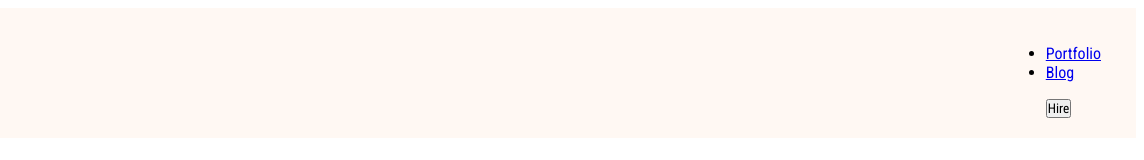
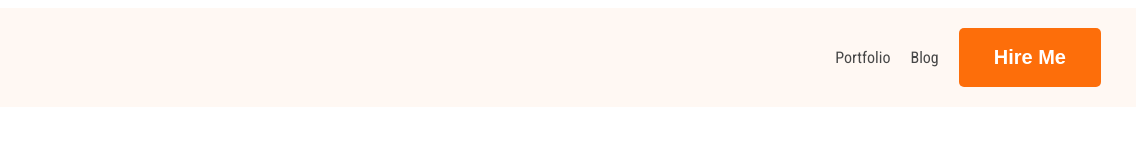
Before and after one commit to sabermahmud/first-portfpolio, a plain HTML site: page index.html in a window 1280 px wide. Shown: the full height of the page, 136-1280 px from the left. Drawn offline with Linux system fonts and the light colour scheme.

Commit message:
navbar completed

```diff
--- a/index.html
+++ b/index.html
@@ -15,15 +15,15 @@
     <header>
         <!------------ navebar Section start ---------->
         <nav>
-            <div class="logo">
-                <a href="#">Ma<span class="inside-logo">r</span>y</a>
+            <div class="logo-section">
+                <a href="#" class="logo">Ma<span class="inside-logo">r</span>y</a>
             </div>
             <div class="navigation">
                 <ul>
                     <li><a href="#">Portfolio</a></li>
                     <li><a href="#">Blog</a></li>
                 </ul>
-                <a href="#"><button>Hire</button></a>
+                <a href="#"><button class="btn">Hire Me</button></a>
             </div>
         </nav>
         <!--////////// navebar section end //////////-->
--- a/styles/style.css
+++ b/styles/style.css
@@ -1,9 +1,15 @@
 * {
     margine: 0;
     padding: 0;
+
+}
+
+
+body{
     font-family: 'Open Sans', sans-serif;
     font-family: 'Roboto Condensed', sans-serif;
 }
+
 
 header{
     background: #FFF8F3;
@@ -16,14 +22,42 @@ nav{
 }
 
 
-.logo a {
+.logo {
     color: #181818;
     font-size: 45px;
     font-weight: 800;
-    letter-spacing: 1.2;
     text-decoration: none;
 }
 
 .inside-logo{
     color: #FD6E0A;
 }
+
+
+.navigation{
+    display: flex;
+    align-items: center;
+}
+
+.navigation>ul{
+    display: flex;
+    list-style: none;
+
+}
+
+.navigation>ul a{
+    color: #474747;
+    padding-right: 20px;
+    text-decoration: none;
+}
+
+
+.btn{
+    color: #fff;
+    font-size: 20px;
+    font-weight: 700;
+    background: #FD6E0A;
+    padding: 18px 35px;
+    border-radius: 5px;
+    border:0;
+}
```
